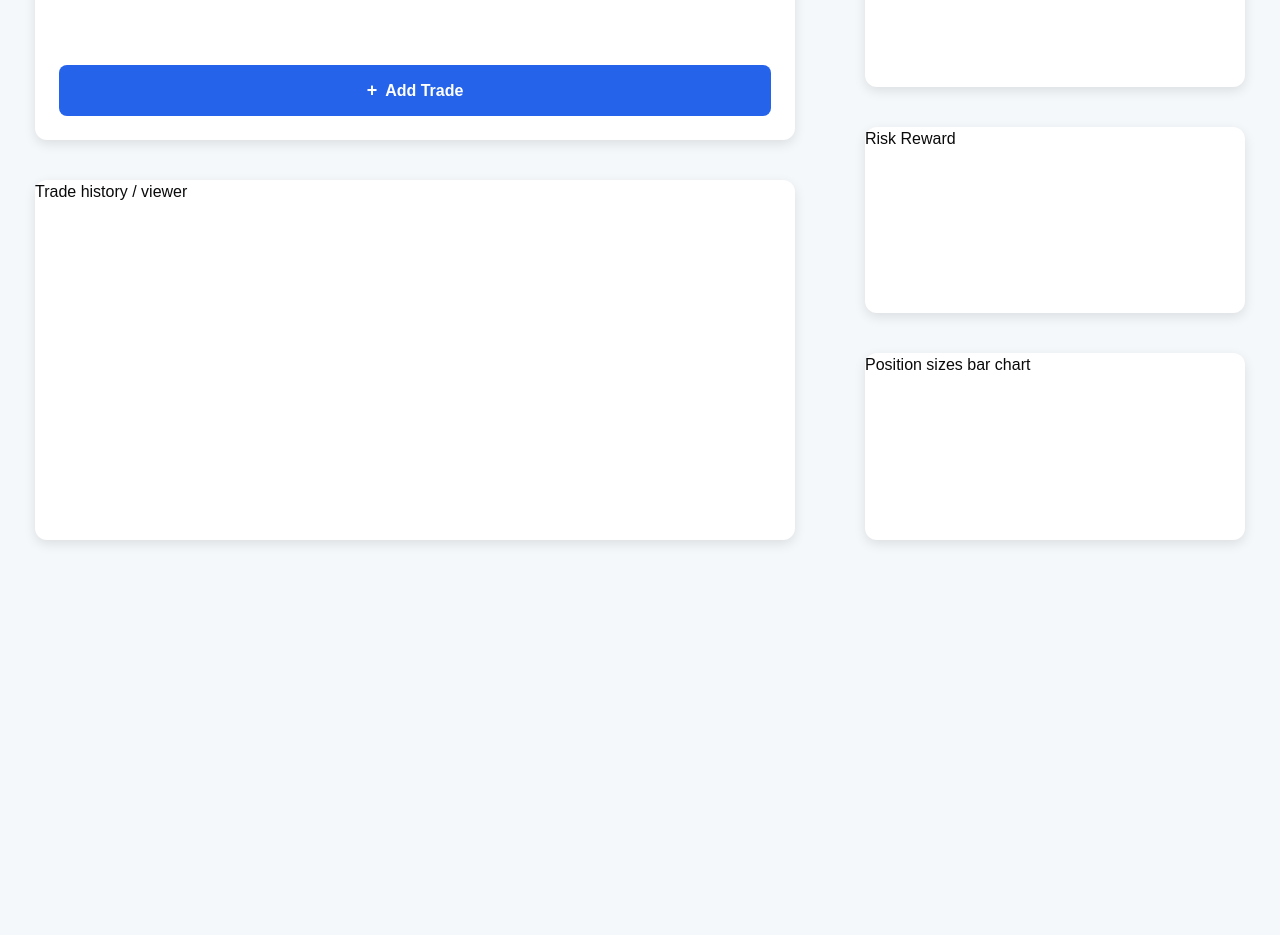
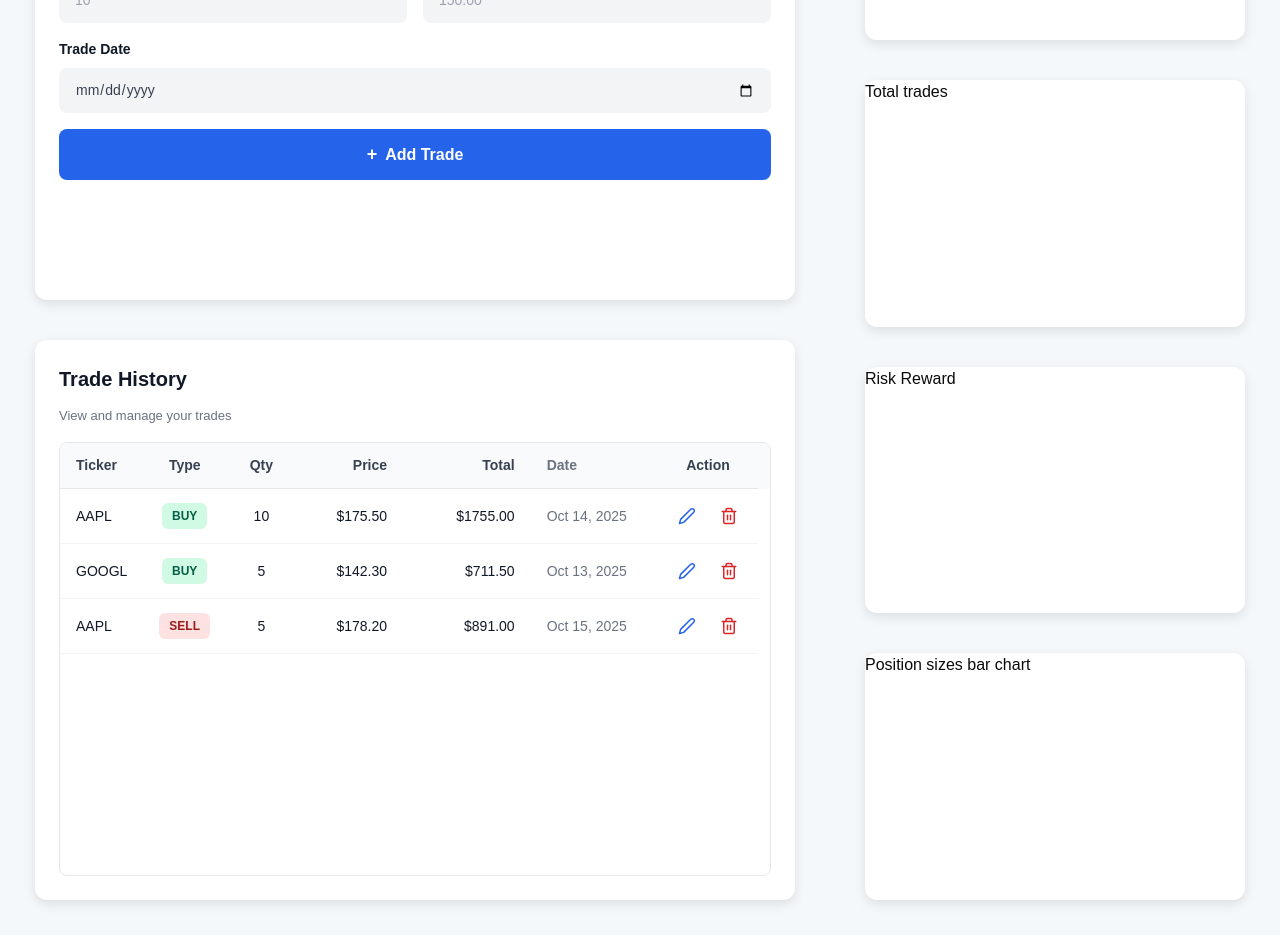
Before and after one commit to UFRed2Green/Red2Green, a Next.js app in the folder client/: page /dashboard/dashboard in a window 1280 px wide. Shown: the part 880-1815 px from the top of the page. Before the commit the page ends 1455 px from the top, so only its background shows below. Built offline with nearby package versions, Linux system fonts and the light colour scheme; sample sign-in values are in the browser's storage.

Commit message:
Add trade history section with static content

```diff
--- a/client/src/app/dashboard/dashboard/components/TradeForm.tsx
+++ b/client/src/app/dashboard/dashboard/components/TradeForm.tsx
@@ -1,29 +1,17 @@
 import '@/app/styles/dashboard/trade-form.css';
 
-export type Trade = {
-  tradeId?: string;
-  tradeDate?: string;
-  ticker: string;
-  tradeType: "BUY" | "SELL";
-  quantity: number;
-  price: number;
-};
+export default function TradeForm() {
+  const handleSubmit = (e: React.FormEvent) => {
+    e.preventDefault();
+    // TODO: Implement trade adding functionality
+  };
 
-export default function TradeForm() {
   return (
     <div className="trade-form-container">
-      {/* Header Section */}
-      <div className="trade-form-header">
-        <div className="trade-form-title">
-          <div className="trade-form-icon">+</div>
-          <h2 className="trade-form-heading">Add New Trade</h2>
-        </div>
-        <p className="trade-form-subtitle">Enter trade details to add to your portfolio</p>
-      </div>
+      <h2 className="section-heading">Add New Trade</h2>
+      <p className="trade-form-subtitle">Enter trade details to add to your portfolio</p>
 
-      {/* Form Content */}
-      <div className="trade-form-content">
-        {/* Top Row - Ticker & Trade Type */}
+      <form className="trade-form-content" onSubmit={handleSubmit}>
         <div className="trade-form-row">
           <div className="trade-form-field">
             <label className="trade-form-label">Ticker Symbol</label>
@@ -43,7 +31,6 @@ export default function TradeForm() {
           </div>
         </div>
 
-        {/* Middle Row - Quantity & Price */}
         <div className="trade-form-row">
           <div className="trade-form-field">
             <label className="trade-form-label">Quantity</label>
@@ -67,21 +54,16 @@ export default function TradeForm() {
           </div>
         </div>
 
-        {/* Trade Date */}
         <div className="trade-form-field-full">
           <label className="trade-form-label">Trade Date</label>
-          <input
-            type="date"
-            className="trade-form-input"
-          />
+          <input type="date" className="trade-form-input" />
         </div>
-      </div>
 
-      {/* Submit Button */}
-      <button className="trade-form-button">
-        <span className="trade-form-button-icon">+</span>
-        <span className="trade-form-button-text">Add Trade</span>
-      </button>
+        <button type="submit" className="trade-form-button">
+          <span className="trade-form-button-icon">+</span>
+          <span className="trade-form-button-text">Add Trade</span>
+        </button>
+      </form>
     </div>
   );
 }
--- /dev/null
+++ b/client/src/app/dashboard/dashboard/components/TradeHistory.tsx
@@ -0,0 +1,98 @@
+import '@/app/styles/dashboard/trade-history.css';
+import { FiTrash2, FiEdit2 } from 'react-icons/fi';
+
+interface Trade {
+  id: string;
+  ticker: string;
+  tradeType: 'BUY' | 'SELL';
+  quantity: number;
+  price: number;
+  tradeDate: string;
+}
+
+export default function TradeHistory() {
+  const trades: Trade[] = [
+    {
+      id: '1',
+      ticker: 'AAPL',
+      tradeType: 'BUY',
+      quantity: 10,
+      price: 175.5,
+      tradeDate: '2025-10-14',
+    },
+    {
+      id: '2',
+      ticker: 'GOOGL',
+      tradeType: 'BUY',
+      quantity: 5,
+      price: 142.3,
+      tradeDate: '2025-10-13',
+    },
+    {
+      id: '3',
+      ticker: 'AAPL',
+      tradeType: 'SELL',
+      quantity: 5,
+      price: 178.2,
+      tradeDate: '2025-10-15',
+    },
+  ];
+
+  const formatDate = (dateString: string) => {
+    const date = new Date(dateString);
+    return date.toLocaleDateString('en-US', { year: 'numeric', month: 'short', day: 'numeric' });
+  };
+
+  const formatCurrency = (value: number) => {
+    return `$${value.toFixed(2)}`;
+  };
+
+  return (
+    <div className="trade-history-wrapper">
+      <h2 className="section-heading">Trade History</h2>
+      <p className="trade-history-subtitle">View and manage your trades</p>
+
+      <div className="trade-history-table-wrapper">
+        <table className="trade-history-table">
+          <thead>
+            <tr>
+              <th className="col-ticker">Ticker</th>
+              <th className="col-type">Type</th>
+              <th className="col-qty">Qty</th>
+              <th className="col-price">Price</th>
+              <th className="col-total">Total</th>
+              <th className="col-date">Date</th>
+              <th className="col-action">Action</th>
+            </tr>
+          </thead>
+          <tbody>
+            {trades.map((trade) => (
+              <tr key={trade.id}>
+                <td className="col-ticker">{trade.ticker}</td>
+                <td className="col-type">
+                  <span
+                    className={`trade-type-badge ${trade.tradeType === 'BUY' ? 'buy' : 'sell'}`}
+                  >
+                    {trade.tradeType}
+                  </span>
+                </td>
+                <td className="col-qty">{trade.quantity}</td>
+                <td className="col-price">{formatCurrency(trade.price)}</td>
+                <td className="col-total">{formatCurrency(trade.quantity * trade.price)}</td>
+                <td className="col-date">{formatDate(trade.tradeDate)}</td>
+                <td className="col-action">
+                  <button className="edit-button" title="Edit trade">
+                    <FiEdit2 />
+                  </button>
+                  <button className="delete-button" title="Delete trade">
+                    <FiTrash2 />
+                  </button>
+                </td>
+              </tr>
+            ))}
+          </tbody>
+        </table>
+      </div>
+    </div>
+  );
+}
--- a/client/src/app/dashboard/dashboard/page.tsx
+++ b/client/src/app/dashboard/dashboard/page.tsx
@@ -1,6 +1,9 @@
+"use client";
+
 import '@/app/styles/dashboard/dashboard.css';
 import { ProtectedRoute } from '@/components/ProtectedRoute';
 import TradeForm from './components/TradeForm';
+import TradeHistory from './components/TradeHistory';
 
 export default function DashboardPage() {
     return (
@@ -18,7 +21,7 @@ export default function DashboardPage() {
                         <TradeForm />
                     </div>
                     <div className='trade-history-container card-container'>
-                        Trade history / viewer
+                        <TradeHistory />
                     </div>
                 </div>
                 <div className='right-column'>
--- a/client/src/app/styles/dashboard/dashboard.css
+++ b/client/src/app/styles/dashboard/dashboard.css
@@ -18,6 +18,13 @@ html {
     height: 100vh;
     min-height: 100vh;
     height: auto;
+}
+
+.section-heading {
+    font-size: 20px;
+    font-weight: 700;
+    color: #111827;
+    margin: 0 0 12px 0;
 }
 
 .left-column {
@@ -55,13 +62,13 @@ html {
 }
 
 .stock-performance-container {
-    height: 45vh;
+    height: 60vh;
 }
 
 .add-new-trade-container {
-    height: 65vh;
+    height: 70vh;
 }
 
 .trade-history-container {
-    height: 45vh;
+    height: 70vh;
 }
--- /dev/null
+++ b/client/src/app/styles/dashboard/trade-history.css
@@ -0,0 +1,178 @@
+.trade-history-wrapper {
+  width: 100%;
+  height: 100%;
+  display: flex;
+  flex-direction: column;
+  padding: 24px;
+  box-sizing: border-box;
+  overflow: hidden;
+}
+
+.trade-history-subtitle {
+  font-size: 13px;
+  color: #6b7280;
+  margin: 0 0 16px 0;
+}
+
+.trade-history-table-wrapper {
+  flex: 1;
+  overflow-x: auto;
+  overflow-y: auto;
+  border-radius: 8px;
+  border: 1px solid #e5e7eb;
+}
+
+.trade-history-table {
+  width: 100%;
+  border-collapse: collapse;
+  font-size: 14px;
+}
+
+.trade-history-table thead {
+  background-color: #f9fafb;
+  position: sticky;
+  top: 0;
+  z-index: 10;
+}
+
+.trade-history-table th,
+.trade-history-table td {
+  padding: 12px 16px;
+  color: #111827;
+  border-bottom: 1px solid #f3f4f6;
+}
+
+.trade-history-table th {
+  font-weight: 600;
+  color: #374151;
+  border-bottom: 1px solid #e5e7eb;
+  white-space: nowrap;
+}
+
+.trade-history-table th.col-ticker,
+.trade-history-table td.col-ticker {
+  text-align: left;
+}
+
+.trade-history-table th.col-type,
+.trade-history-table th.col-qty,
+.trade-history-table th.col-action,
+.trade-history-table td.col-type,
+.trade-history-table td.col-qty,
+.trade-history-table td.col-action {
+  text-align: center;
+}
+
+.trade-history-table th.col-price,
+.trade-history-table th.col-total,
+.trade-history-table td.col-price,
+.trade-history-table td.col-total {
+  text-align: right;
+}
+
+.trade-history-table th.col-date,
+.trade-history-table td.col-date {
+  text-align: left;
+}
+
+.trade-history-table tbody tr:hover {
+  background-color: #f9fafb;
+}
+
+.trade-history-table .col-ticker {
+  min-width: 80px;
+  width: 10%;
+}
+
+.trade-history-table .col-type {
+  min-width: 70px;
+  width: 10%;
+}
+
+.trade-history-table .col-qty {
+  min-width: 60px;
+  width: 10%;
+}
+
+.trade-history-table .col-price {
+  min-width: 100px;
+  width: 15%;
+}
+
+.trade-history-table .col-total {
+  min-width: 120px;
+  width: 18%;
+}
+
+.trade-history-table .col-date {
+  min-width: 110px;
+  width: 18%;
+  color: #6b7280;
+}
+
+.trade-history-table .col-action {
+  min-width: 100px;
+  width: 9%;
+  display: flex;
+  gap: 4px;
+  align-items: center;
+  justify-content: center;
+}
+
+.trade-type-badge {
+  display: inline-block;
+  padding: 4px 10px;
+  border-radius: 6px;
+  font-weight: 600;
+  font-size: 12px;
+}
+
+.trade-type-badge.buy {
+  background-color: #d1fae5;
+  color: #065f46;
+}
+
+.trade-type-badge.sell {
+  background-color: #fee2e2;
+  color: #991b1b;
+}
+
+.edit-button {
+  background: none;
+  border: none;
+  cursor: pointer;
+  font-size: 18px;
+  padding: 6px 10px;
+  border-radius: 4px;
+  transition: all 0.2s ease;
+  display: inline-flex;
+  align-items: center;
+  justify-content: center;
+  color: #2563eb;
+  line-height: 1;
+}
+
+.edit-button:hover {
+  background-color: #dbeafe;
+  color: #1d4ed8;
+}
+
+.delete-button {
+  background: none;
+  border: none;
+  cursor: pointer;
+  font-size: 18px;
+  padding: 6px 10px;
+  border-radius: 4px;
+  transition: all 0.2s ease;
+  display: inline-flex;
+  align-items: center;
+  justify-content: center;
+  color: #dc2626;
+  line-height: 1;
+}
+
+.delete-button:hover {
+  background-color: #fee2e2;
+  color: #991b1b;
+}
```
Also changed, not shown: client/src/app/styles/dashboard/trade-form.css (+1 -64 lines).
